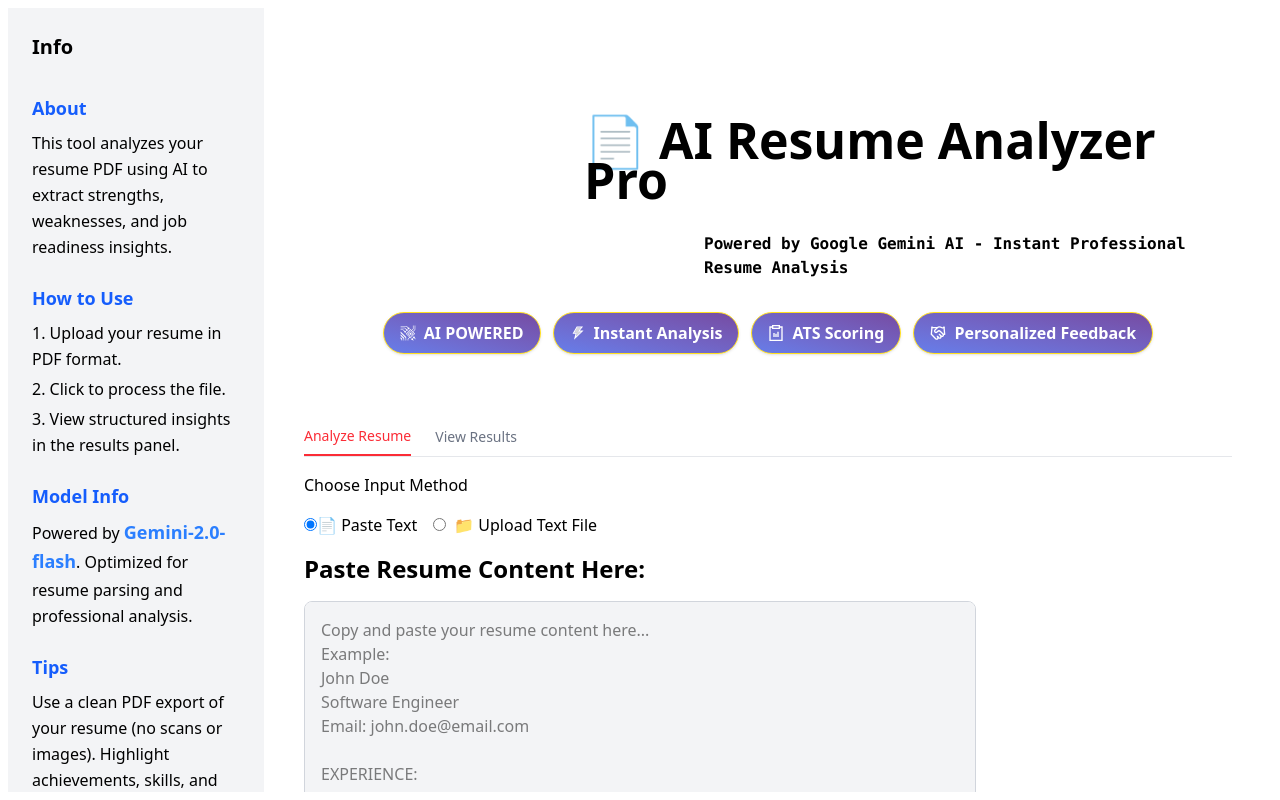
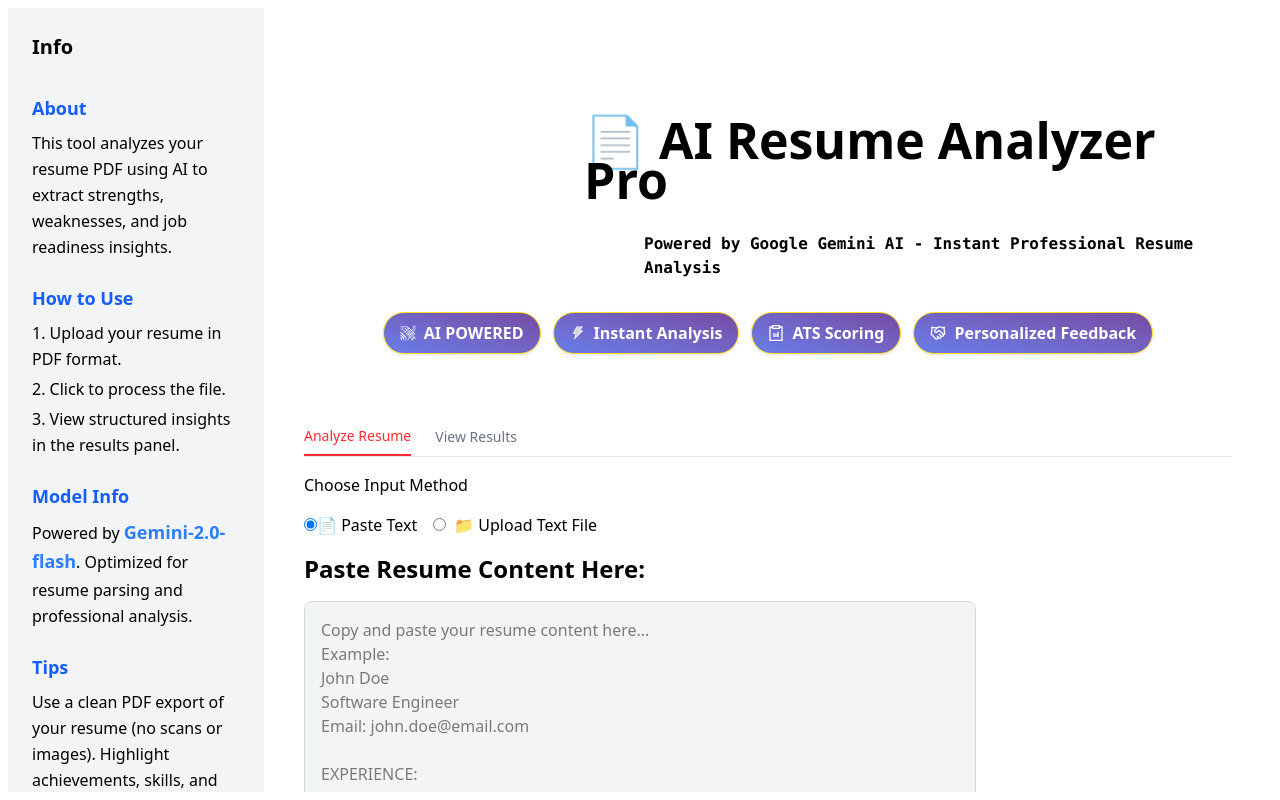
Before and after one commit to Krunal-0910/AI_Resume_Analyzer, a React (Vite) app in the folder Frontend/: page / in a window 1280 px wide. Built offline with nearby package versions, Linux system fonts and the light colour scheme.

Commit message:
powered by... shifted on left

```diff
--- a/Frontend/src/components/Hero.jsx
+++ b/Frontend/src/components/Hero.jsx
@@ -13,7 +13,7 @@
 <>
 <div className="mt-18 ">
     <h1 className="ml-70 text-[50px] text-lg/10 text-black font-bold ">📄 AI Resume Analyzer Pro</h1>
-    <h3 className="ml-100 mt-8 font-mono font-semibold text-black-100">Powered by Google Gemini AI - Instant Professional Resume Analysis</h3>
+    <h3 className="ml-85 mt-8 font-mono font-semibold text-black-100">Powered by Google Gemini AI - Instant Professional Resume Analysis</h3>
             <div className="mt-8 flex justify-center flex-wrap gap-3">
             <span
 
```
